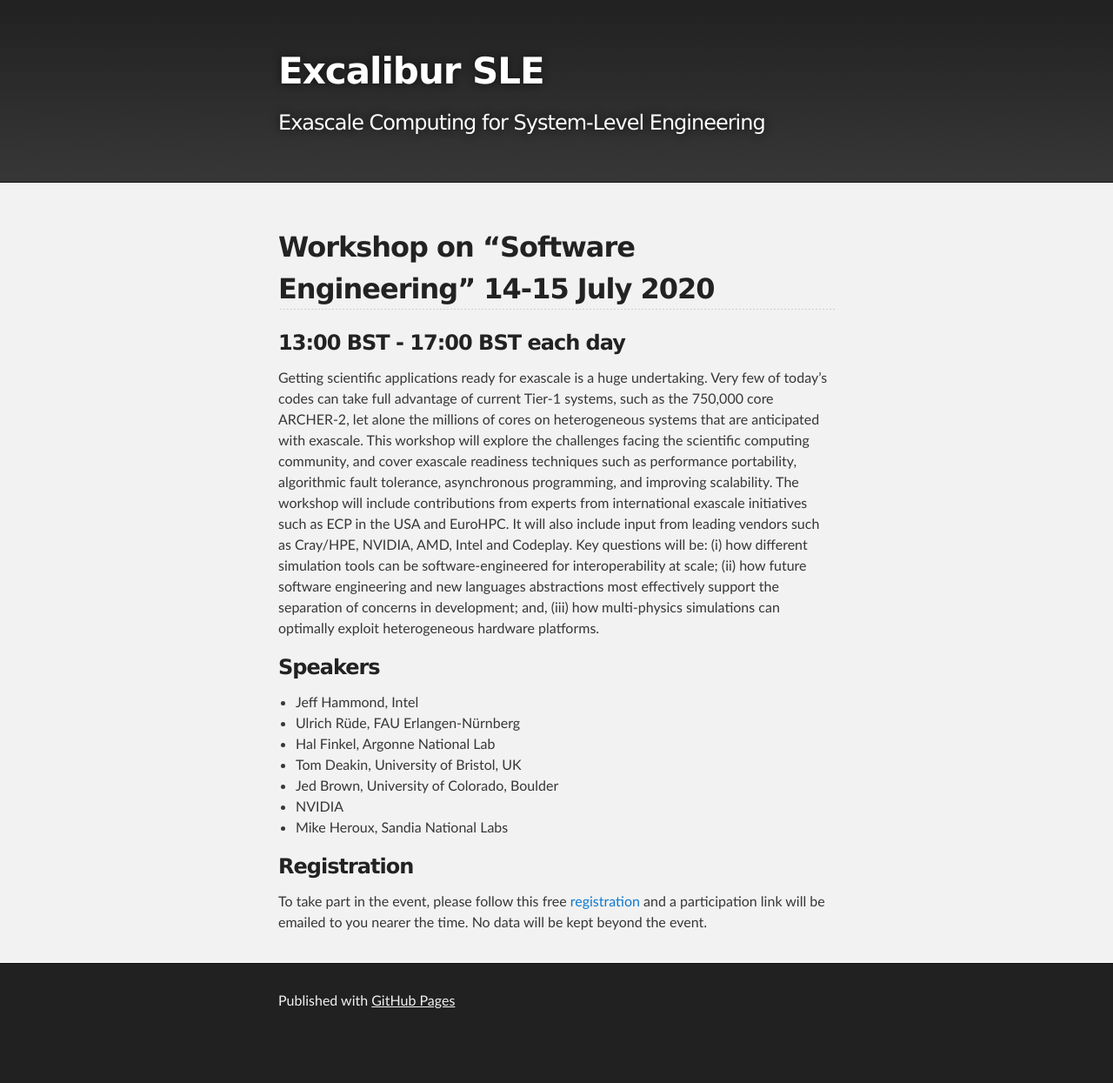
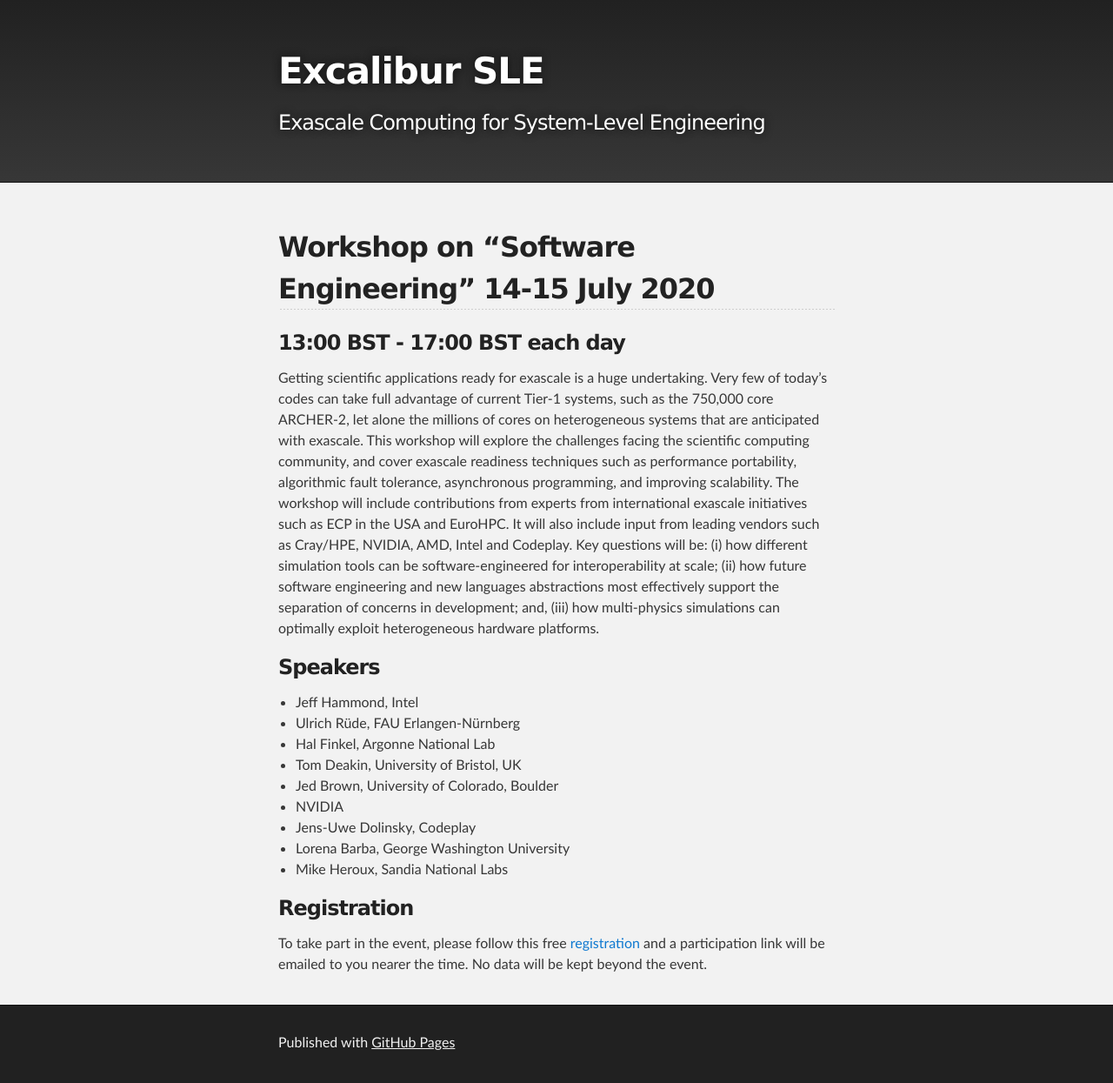
Before and after one commit to Excalibur-SLE/Excalibur-SLE.github.io, a Jekyll site: the page built from workshop1.md, in a window 1280 px wide. Shown: the whole page at 87% size. Built offline with Jekyll 4.4.1, drawn with Linux system fonts in a browser that asks for light colours; our own code applies the rules of GitHub Pages for plain Markdown files; before the commit the page ends 1197 px from its top, so only the background shows below that.

Commit message:
add speakers

```diff
--- a/workshop1.md
+++ b/workshop1.md
@@ -31,6 +31,8 @@ exploit heterogeneous hardware platforms.
 - Tom Deakin, University of Bristol, UK
 - Jed Brown, University of Colorado, Boulder
 - NVIDIA
+- Jens-Uwe Dolinsky, Codeplay
+- Lorena Barba, George Washington University
 - Mike Heroux, Sandia National Labs
 
 ### Registration
```
